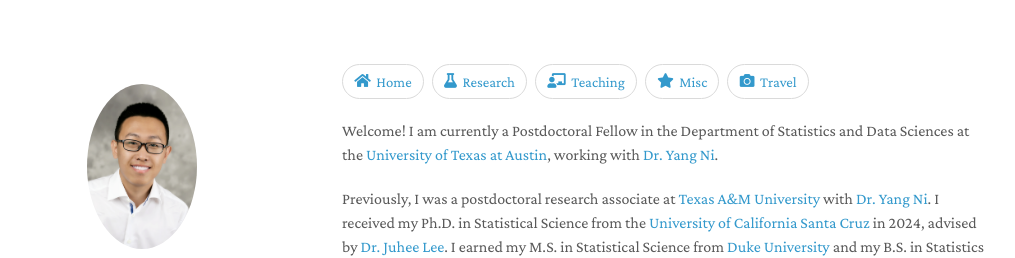
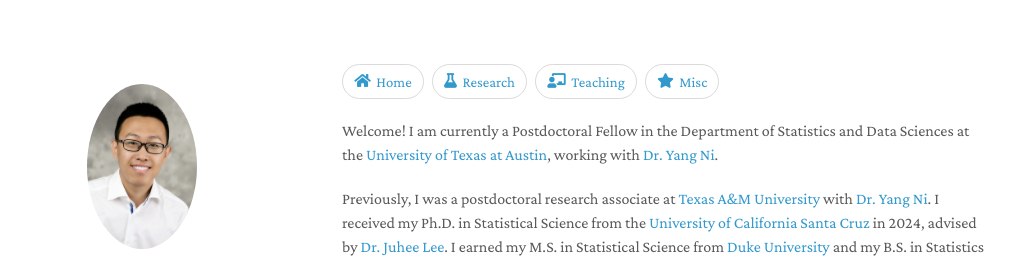
Before and after one commit to shuang-jie/shuang-jie.github.io, a Jekyll site: the page built from index.md, in a window 1280 px wide. Shown: the top 258 px of the page, without its empty margins (128-1143 px from the left). Built offline with Jekyll 4.4.1, drawn with Linux system fonts in a browser that asks for light colours; nearby versions of some CDN libraries; a style sheet for code colours, icons or effects is not loaded.

Commit message:
Remove Travel section from config

```diff
--- a/_config.yml
+++ b/_config.yml
@@ -24,6 +24,3 @@ nav_items:
   - title: Misc
     url: /misc.html
     icon: fas fa-star
-  - title: Travel
-    url: /another-page.html
-    icon: fas fa-camera
```
